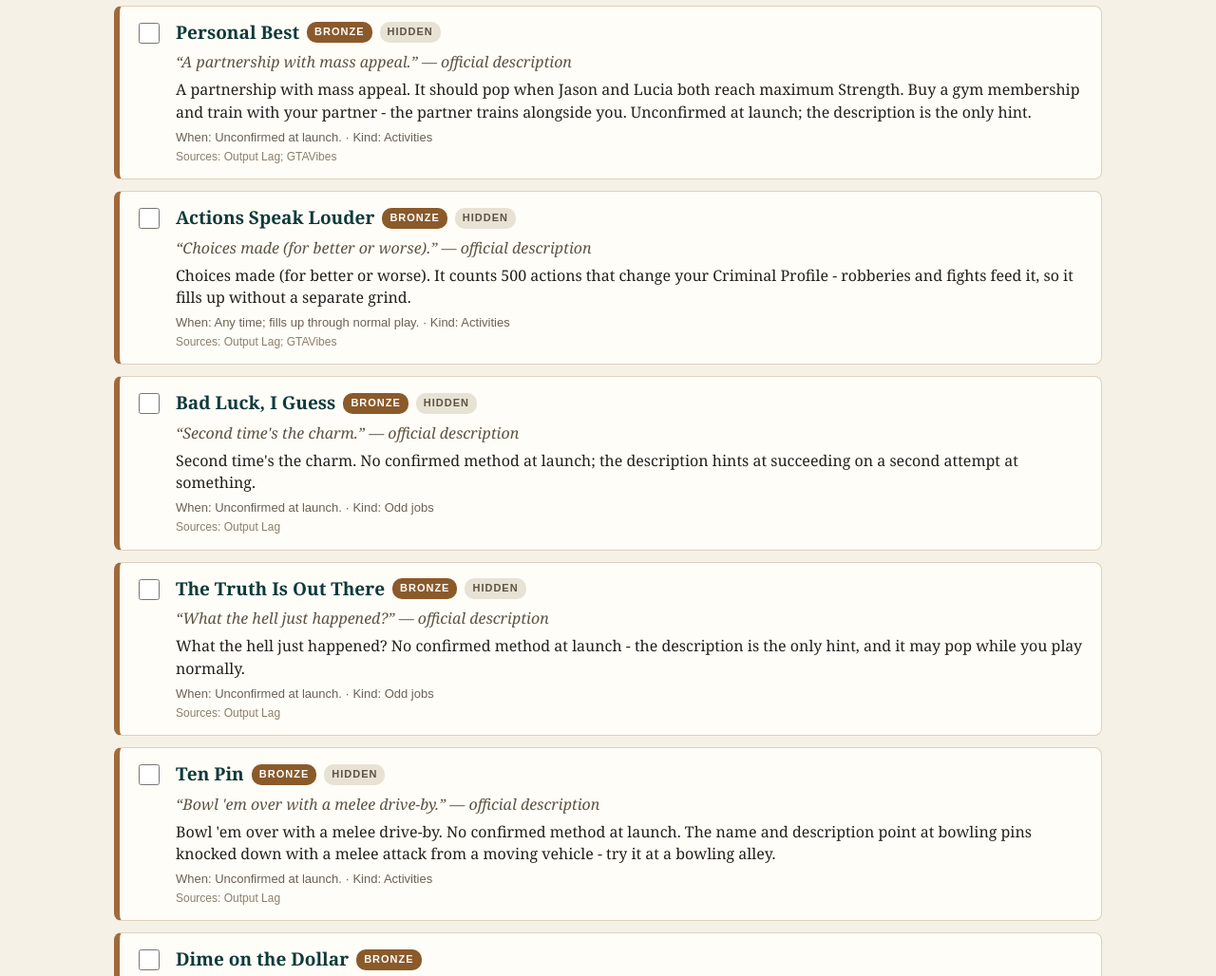
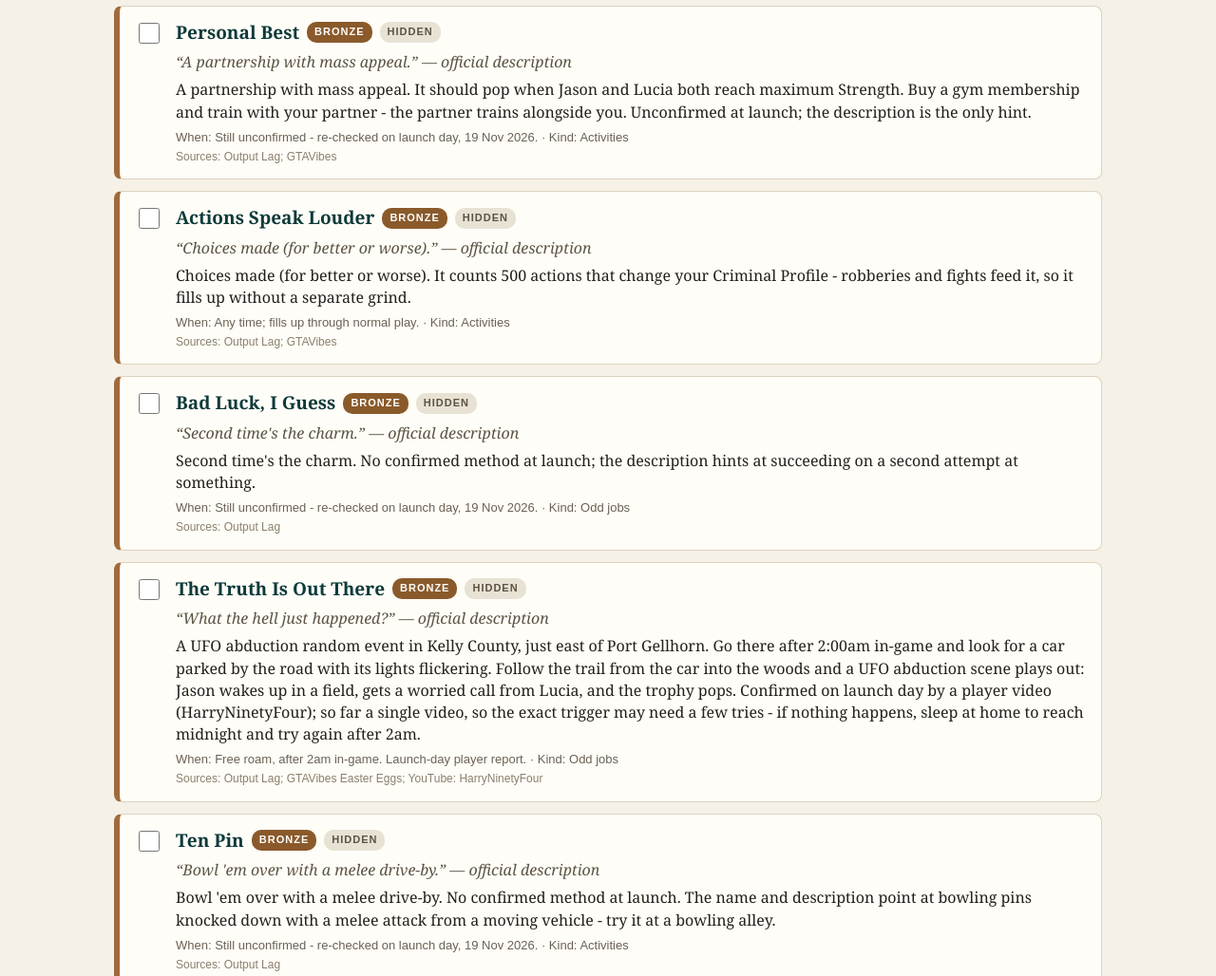
Before and after one commit to abeteh9ai/gta6-trophy-guide-01, a plain HTML site: page app/index.html in a window 1280 px wide. Shown: the part 8960-9988 px from the top of the page at 95% size. Drawn offline with Linux system fonts and the light colour scheme.

Commit message:
Revisi pasca-opening: konfirmasi The Truth Is Out There (UFO Kelly County), re-cek 5 trophy unconfirmed
- The Truth Is Out There kini terkonfirmasi lewat video pemain hari peluncuran
  (GTAVibes Easter Eggs + YouTube HarryNinetyFour): event abduksi UFO di
  Kelly County, timur Port Gellhorn, setelah 02:00 in-game.
- 5 trophy lain (In The Beginning, Capital Offense, Personal Best,
  Bad Luck I Guess, Ten Pin) tetap unconfirmed setelah dicek ulang ke
  Output Lag, GTAVibes, KeenGamer, GTABase dan PowerPyx pada hari peluncuran.
- Screenshot 2 diambil ulang menampilkan panduan The Truth Is Out There.

```diff
--- a/app/data/trophies.json
+++ b/app/data/trophies.json
@@ -665,7 +665,7 @@
    "kind": "misc",
    "missable": false,
    "guide": "Enjoy a cocktail with a view on Ocean Beach. No confirmed method at launch - the description is the only hint, and it may pop while you play normally. Try a beachfront bar on Ocean Beach with a view of the water.",
-   "when": "Unconfirmed at launch.",
+   "when": "Still unconfirmed - re-checked on launch day, 19 Nov 2026.",
    "sources": [
     "Output Lag"
    ]
@@ -679,7 +679,7 @@
    "kind": "misc",
    "missable": false,
    "guide": "Smash your way out of a vehicle showroom in classic style. No confirmed method at launch. The description points at a showroom escape - likely a smash-and-grab exit from a car dealership.",
-   "when": "Unconfirmed at launch.",
+   "when": "Still unconfirmed - re-checked on launch day, 19 Nov 2026.",
    "sources": [
     "Output Lag"
    ]
@@ -708,7 +708,7 @@
    "kind": "activity",
    "missable": false,
    "guide": "A partnership with mass appeal. It should pop when Jason and Lucia both reach maximum Strength. Buy a gym membership and train with your partner - the partner trains alongside you. Unconfirmed at launch; the description is the only hint.",
-   "when": "Unconfirmed at launch.",
+   "when": "Still unconfirmed - re-checked on launch day, 19 Nov 2026.",
    "sources": [
     "Output Lag",
     "GTAVibes"
@@ -738,7 +738,7 @@
    "kind": "misc",
    "missable": false,
    "guide": "Second time's the charm. No confirmed method at launch; the description hints at succeeding on a second attempt at something.",
-   "when": "Unconfirmed at launch.",
+   "when": "Still unconfirmed - re-checked on launch day, 19 Nov 2026.",
    "sources": [
     "Output Lag"
    ]
@@ -751,10 +751,12 @@
    "hidden": true,
    "kind": "misc",
    "missable": false,
-   "guide": "What the hell just happened? No confirmed method at launch - the description is the only hint, and it may pop while you play normally.",
-   "when": "Unconfirmed at launch.",
+   "guide": "A UFO abduction random event in Kelly County, just east of Port Gellhorn. Go there after 2:00am in-game and look for a car parked by the road with its lights flickering. Follow the trail from the car into the woods and a UFO abduction scene plays out: Jason wakes up in a field, gets a worried call from Lucia, and the trophy pops. Confirmed on launch day by a player video (HarryNinetyFour); so far a single video, so the exact trigger may need a few tries - if nothing happens, sleep at home to reach midnight and try again after 2am.",
+   "when": "Free roam, after 2am in-game. Launch-day player report.",
    "sources": [
-    "Output Lag"
+    "Output Lag",
+    "GTAVibes Easter Eggs",
+    "YouTube: HarryNinetyFour"
    ]
   },
   {
@@ -766,7 +768,7 @@
    "kind": "activity",
    "missable": false,
    "guide": "Bowl 'em over with a melee drive-by. No confirmed method at launch. The name and description point at bowling pins knocked down with a melee attack from a moving vehicle - try it at a bowling alley.",
-   "when": "Unconfirmed at launch.",
+   "when": "Still unconfirmed - re-checked on launch day, 19 Nov 2026.",
    "sources": [
     "Output Lag"
    ]
--- a/app/index.html
+++ b/app/index.html
@@ -87,10 +87,11 @@
 
   <section class="panel sources" id="sources">
     <h2>Sources &amp; notes</h2>
-    <p>Trophy names, descriptions and grades are the official list as published at launch. PlayStation had not published its own list when this guide was written (19 November 2026), so every name, description and grade was cross-checked across independent full lists that agree on all 55 &mdash; Output Lag, GTAVibes, GamesRadar+ and PC Gamer (via gtasix.how), and PowerPyx / GTABase (via gta-zone.com). Five trophies had no confirmed unlock method at launch; their guides say so plainly.</p>
+    <p>Trophy names, descriptions and grades are the official list as published at launch. PlayStation had not published its own list when this guide was written (19 November 2026), so every name, description and grade was cross-checked across independent full lists that agree on all 55 &mdash; Output Lag, GTAVibes, GamesRadar+ and PC Gamer (via gtasix.how), and PowerPyx / GTABase (via gta-zone.com). Four trophies still have no confirmed unlock method after launch day, and their guides say so plainly. One more &mdash; <strong>The Truth Is Out There</strong> &mdash; was confirmed on launch day by a player video: a UFO abduction event in Kelly County, just east of Port Gellhorn, after 2am in-game.</p>
     <ul>
       <li>Output Lag &mdash; outputlag.com/guides/gta-6-trophy-list/ (checked 19 Nov 2026)</li>
       <li>GTAVibes &mdash; gtavibes.com/guides/gta-6-trophy-list-achievements</li>
+      <li>GTAVibes Easter eggs (UFO abduction) &mdash; gtavibes.com/guides/gta-6-easter-eggs-bigfoot-secrets (checked 19 Nov 2026)</li>
       <li>GamesRadar+ / PC Gamer lists &mdash; gtasix.how/trophies/</li>
       <li>PowerPyx / GTABase &mdash; gta-zone.com/news/gta-6-trophies-achievements/</li>
       <li>KeenGamer roadmap &mdash; keengamer.com/articles/guides/gta-6-trophy-guide-platinum-roadmap-all-55-trophies/</li>
--- a/shots.json
+++ b/shots.json
@@ -1 +1 @@
-[{"file":"1-checklist.jpg","note":"Main checklist view, spoilers off, 7 trophies ticked, progress bar and filters visible"},{"file":"2-guide.jpg","note":"Positive Mental Attitude guide open with missable flag, when-note and sources"},{"file":"3-roadmap.jpg","note":"Platinum roadmap stages and the missable-trophy box"},{"file":"4-spoiler.jpg","note":"Spoiler-safe mode on: story trophies hidden behind covers"}]
+[{"file":"1-checklist.jpg","note":"Main checklist view, spoilers off, 7 trophies ticked, progress bar and filters visible"},{"file":"2-guide.jpg","note":"The Truth Is Out There guide (revised post-opening: UFO abduction method confirmed on launch day), with when-note and sources"},{"file":"3-roadmap.jpg","note":"Platinum roadmap stages and the missable-trophy box"},{"file":"4-spoiler.jpg","note":"Spoiler-safe mode on: story trophies hidden behind covers"}]
```
Also changed, not shown: screenshots/2-guide.jpg, 1 other file.
